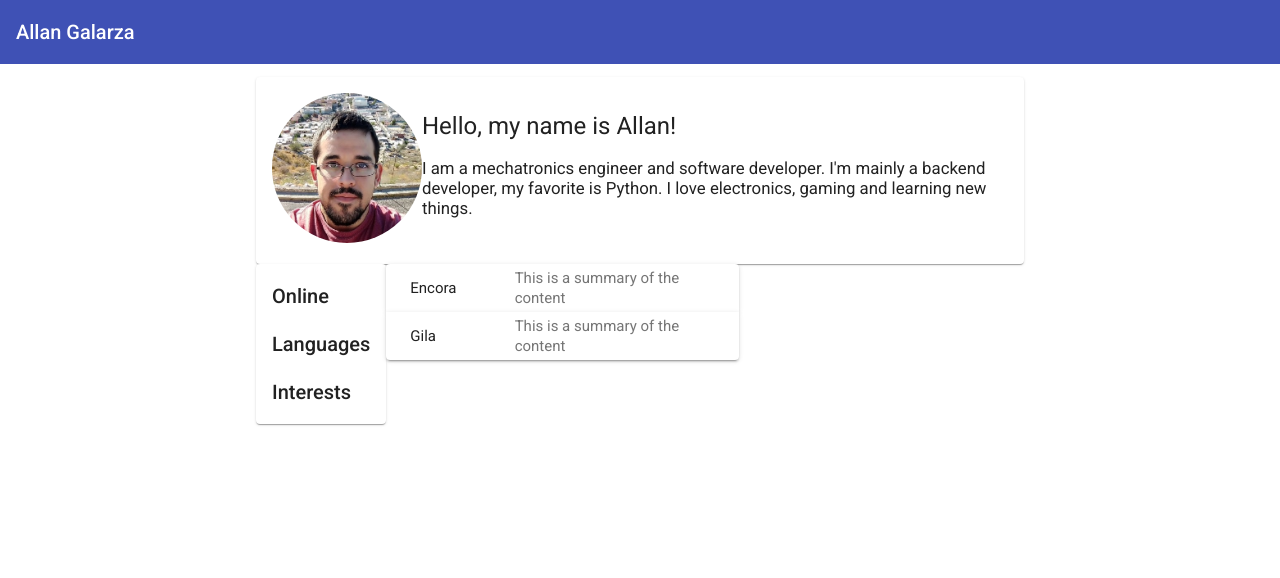
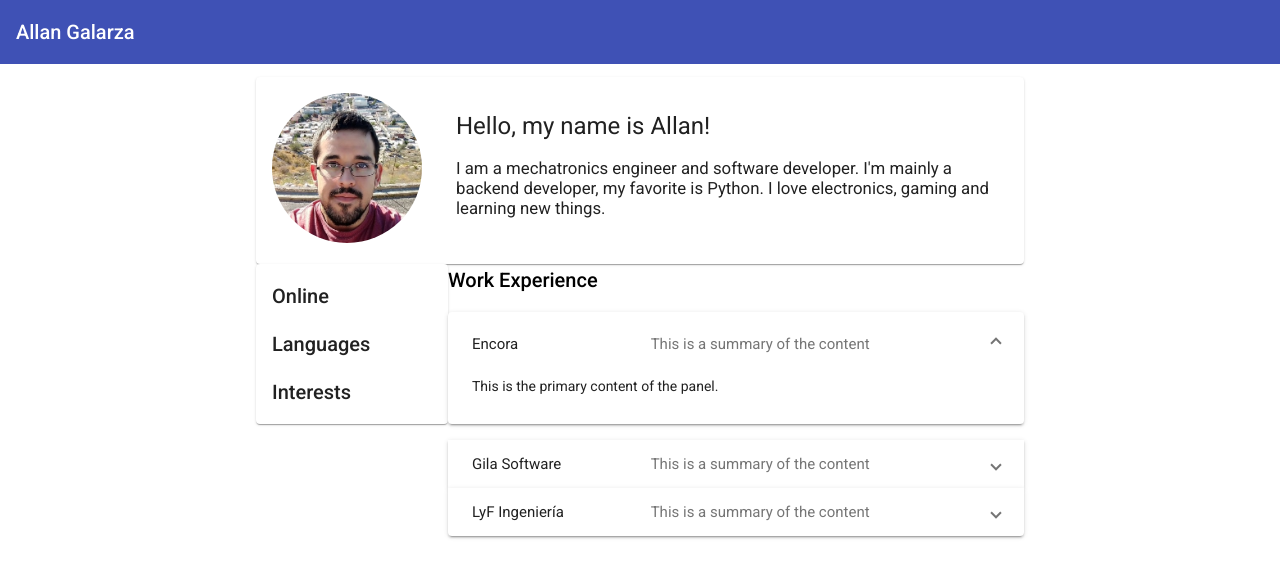
Before and after one commit to Galarzaa90/galarzaa90.github.io, an Angular app: page / in a window 1280 px wide. Shown: the top 578 px of the page. Built offline with nearby package versions, Linux system fonts and the light colour scheme.

Commit message:
Added base work experience accordion

```diff
--- a/src/app/app.component.html
+++ b/src/app/app.component.html
@@ -4,11 +4,11 @@
 <div class="container">
   <mat-card>
     <div fxLayout="row" fxLayoutAlign="space-between center">
-      <div>
+      <div fxFlex="25">
         <div class="profile-picture"
           style="background-image:url('assets/img/profile.jpg')"></div>
       </div>
-      <div>
+      <div fxFlex="75">
         <h1>
           {{profile.headline}}
         </h1>
@@ -19,16 +19,17 @@
     </div>
   </mat-card>
   <div fxLayout="row" fxLayout="none top">
-    <div>
+    <div fxFlex="25">
       <mat-card>
         <h2>Online</h2>
         <h2>Languages</h2>
         <h2>Interests</h2>
       </mat-card>
     </div>
-    <div>
+    <div fxFlex="75">
+      <h2>Work Experience</h2>
       <mat-accordion>
-        <mat-expansion-panel hideToggle *ngFor="let job of profile.workExperience">
+        <mat-expansion-panel [expanded]="i === 0" *ngFor="let job of profile.workExperience; let i = index">
           <mat-expansion-panel-header>
             <mat-panel-title>
               {{job.company}}
--- a/src/app/data/profile.ts
+++ b/src/app/data/profile.ts
@@ -1,12 +1,32 @@
 export let profile = {
     headline: 'Hello, my name is Allan!',
     aboutMe: 'I am a mechatronics engineer and software developer. I\'m mainly a backend developer, my favorite is Python. I love electronics, gaming and learning new things.',
+    languages: [
+        {
+            name: 'Spanish',
+            level: 'Native'
+        },
+        {
+            name: 'English',
+            level: 'Professional'
+        },
+        {
+            name: 'Portuguese',
+            level: 'Basic'
+        }
+    ],
     workExperience: [
         {
-            company: 'Encora'
+            company: 'Encora',
+            start: '2020-11-09'
         },
         {
-            company: 'Gila'
+            company: 'Gila Software',
+            start: '2019-05-13',
+            end: '2020-10-27'
+        },
+        {
+            company: 'LyF Ingeniería'
         }
     ]
 };
```
